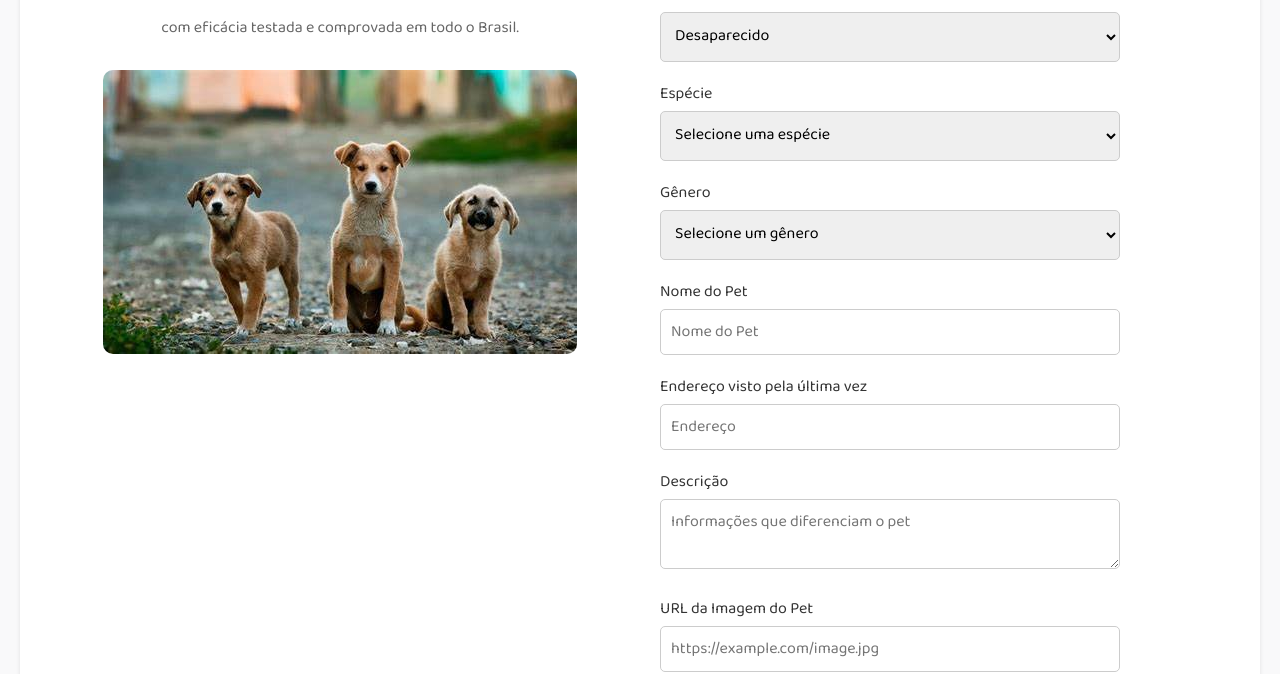
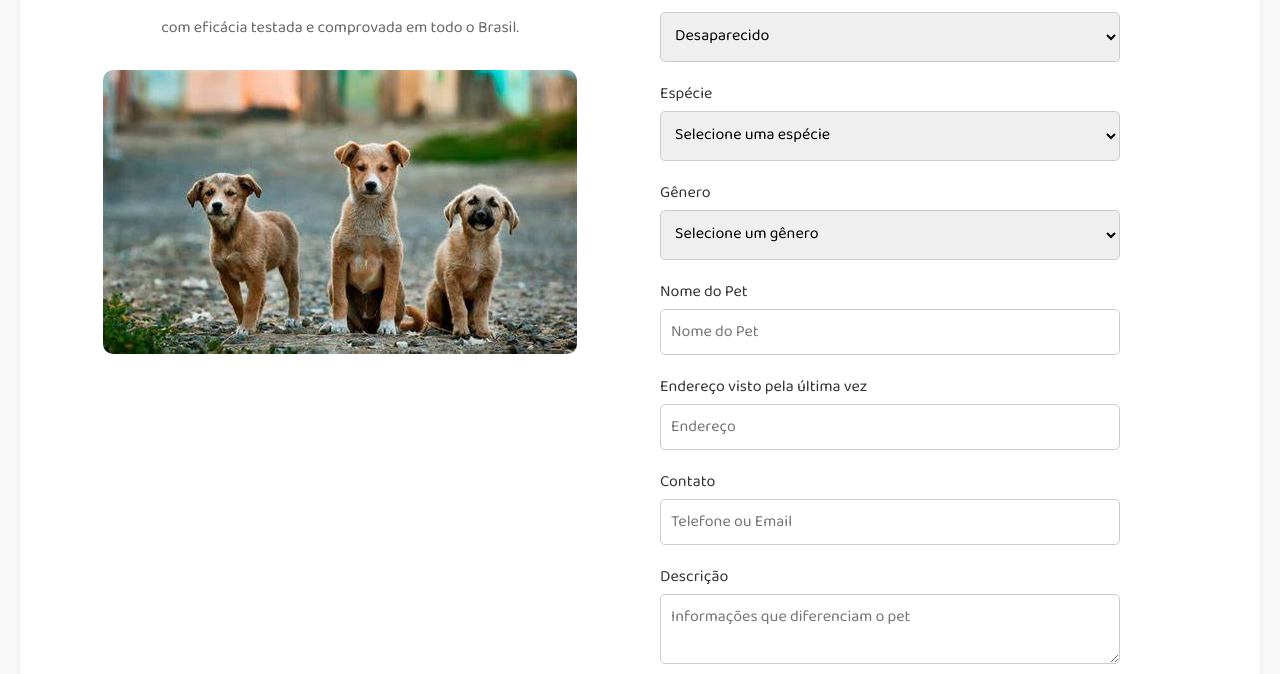
Before and after one commit to marcosffp/Cad-Meu-Pet-, a plain HTML site: page codigo/html/cadastro_animal_perdido.html in a window 1280 px wide. Shown: the part 306-980 px from the top of the page. Drawn offline with nearby package versions, Linux system fonts and the light colour scheme; a web font is replaced by a local one.

Commit message:
update cadastro animal perdido

```diff
--- a/codigo/html/cadastro_animal_perdido.html
+++ b/codigo/html/cadastro_animal_perdido.html
@@ -117,6 +117,16 @@
               />
             </div>
             <div class="form-group">
+              <label for="contatoUsuario">Contato</label>
+              <input
+                type="text"
+                id="contatoUsuario"
+                name="contatoUsuario"
+                placeholder="Telefone ou Email"
+                required
+              />
+            </div>
+            <div class="form-group">
               <label for="descricao">Descrição</label>
               <textarea
                 id="descricao"
```
